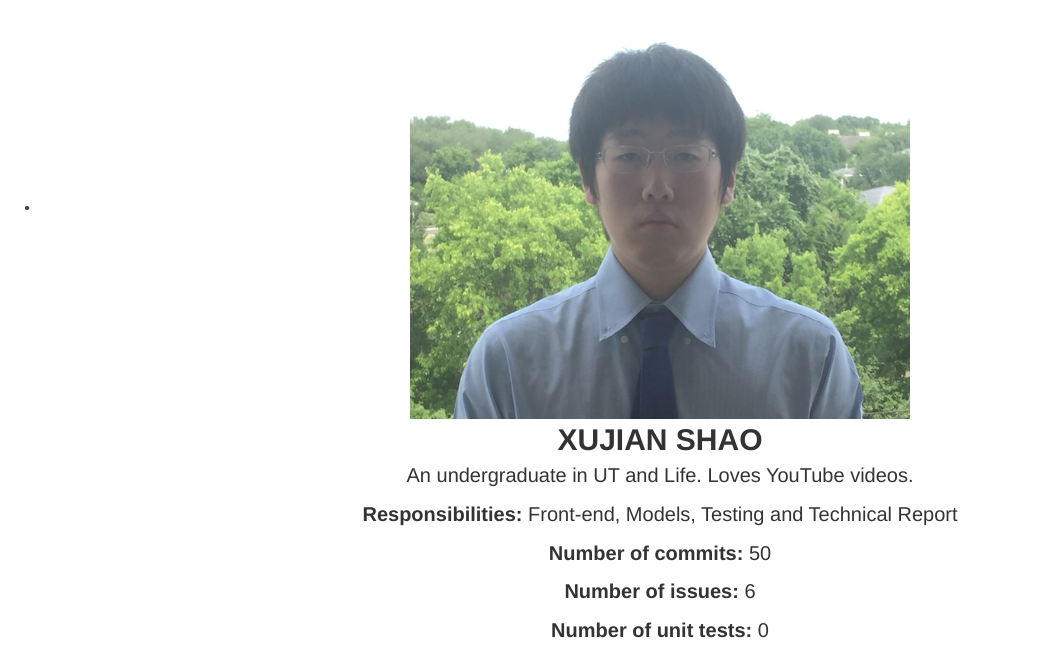
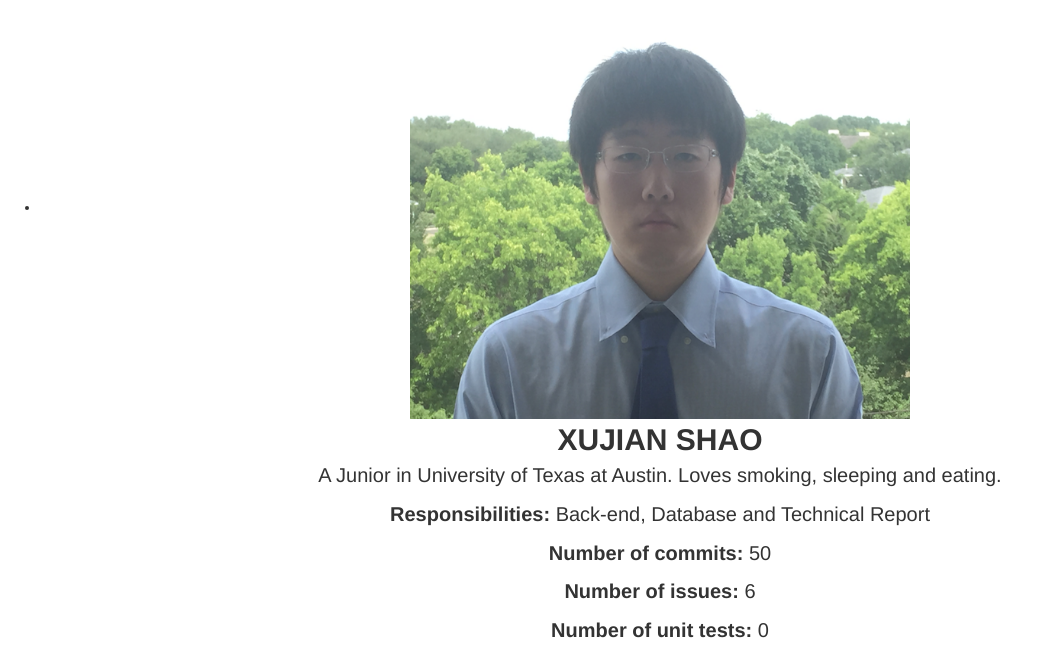
Before and after one commit to XS2929/IDB1, a Flask app: page /about/ in a window 1280 px wide. Shown: the part 1128-1798 px from the top of the page, without its empty margins (0-1038 px from the left). Run offline with Flask 2, Linux system fonts and the light colour scheme; some libraries are stand-ins or nearby versions.

Commit message:
Updated my about, fixes player title

```diff
--- a/app/templates/about.html
+++ b/app/templates/about.html
@@ -37,8 +37,8 @@
 
 	    <br>
 	    <b style="font-size:30px">XUJIAN SHAO</b>
-	    <p style="font-size:20px">An undergraduate in UT and Life. Loves YouTube videos.</p>
-      <p style="font-size:20px"><b>Responsibilities:</b> Front-end, Models, Testing and Technical Report</p>
+	    <p style="font-size:20px">A Junior in University of Texas at Austin. Loves smoking, sleeping and eating.</p>
+      <p style="font-size:20px"><b>Responsibilities:</b> Back-end, Database and Technical Report</p>
       <p style="font-size:20px"><b>Number of commits:</b> 50</p>
       <p style="font-size:20px"><b>Number of issues:</b> 6</p>
       <p style="font-size:20px"><b>Number of unit tests:</b> 0</p>
@@ -97,7 +97,7 @@
     <img src="https://raw.githubusercontent.com/XS2929/idb/master/app/static/images/about_pic/GRAHAM.png" width="350" height="420">
       <br>
       <b style="font-size:30px">GRAHAM BRYAN</b>
-      <p style="font-size:20px">Graham has a B.S. in Aerospace Engineering from UT-Austin and is currently working for UT's Center For Space Research. He has intrests in software engineering, exploring austin, and being outdoors.</p>
+      <p style="font-size:20px">Graham has a B.S. in Aerospace Engineering from UT-Austin and is currently working for UT's Center For Space Research. He has interests in software engineering, exploring austin, and being outdoors.</p>
       <p style="font-size:20px"><b>Responsibilities:</b> Back-end, Front-end, Trello, Debug</p>
       <p style="font-size:20px"><b>Number of commits:</b> 9</p>
       <p style="font-size:20px"><b>Number of issues:</b> 0</p>
--- a/app/templates/players.html
+++ b/app/templates/players.html
@@ -42,7 +42,7 @@
 <br>
 <body>
 <center>
-          <h2 class="entry-title">Heroes</h2>
+          <h2 class="entry-title">Check out our top 10 PC players!</h2>
            <center>
            <h3>Sort By</h3>
 
```
